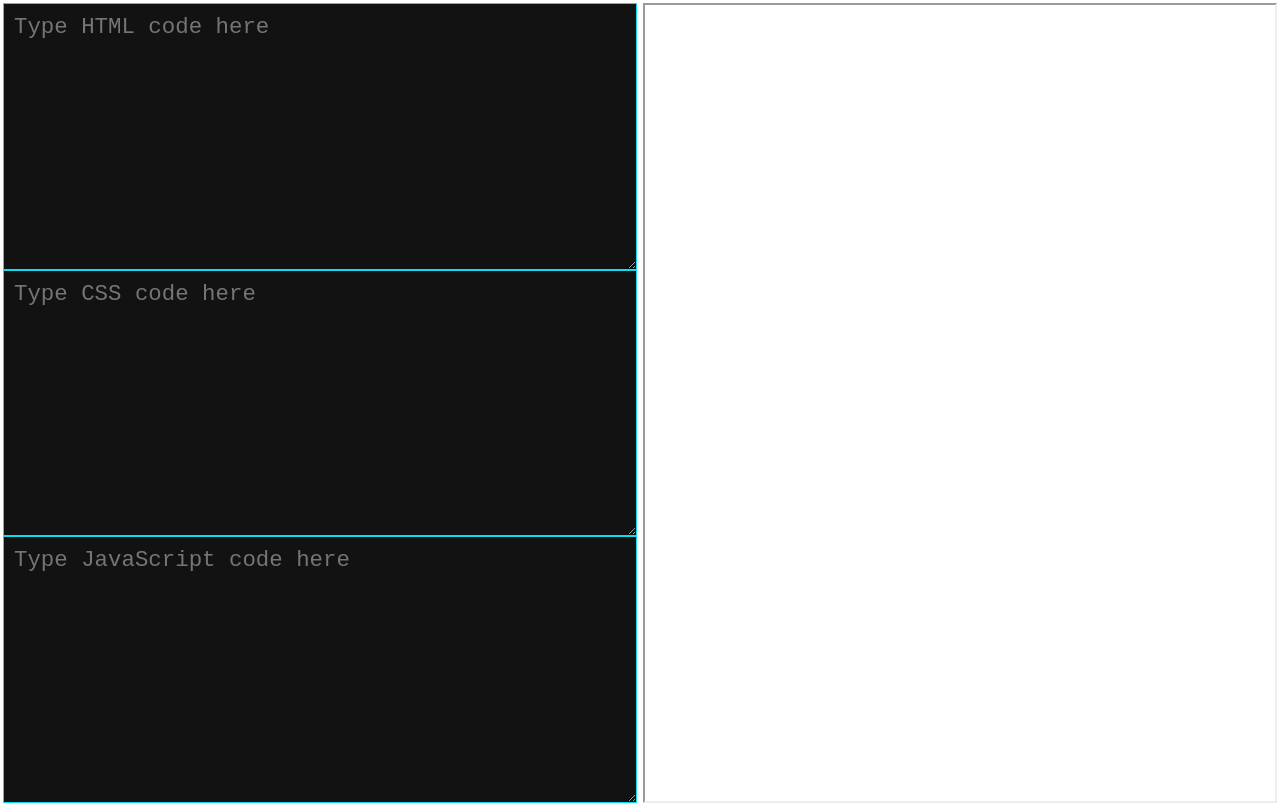
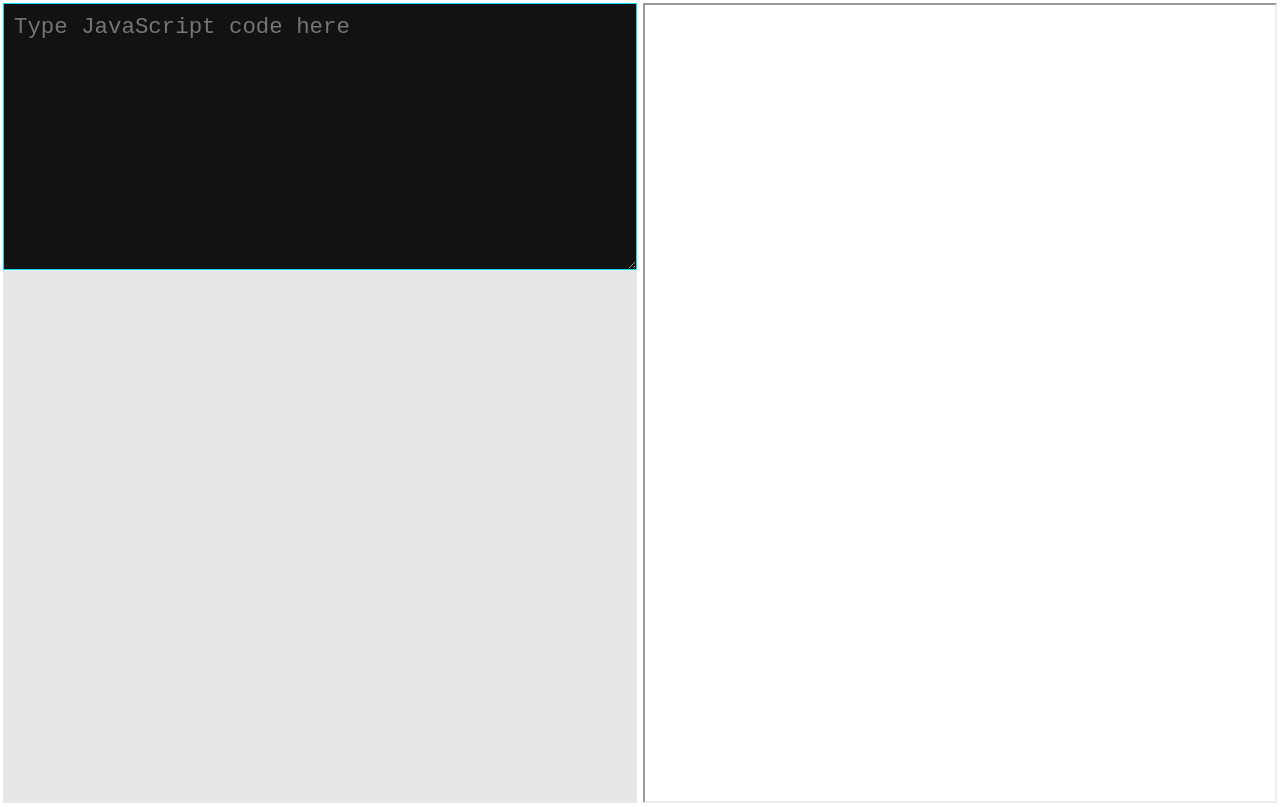
Before and after one commit to pritamdhar6468/code-editor, a plain HTML site: page index.html in a window 1280 px wide. Drawn offline with Linux system fonts and the light colour scheme.

Commit message:
Update index.html

```diff
--- a/index.html
+++ b/index.html
@@ -11,9 +11,9 @@
  <body>
     <div class="container split">
         <!-- Text area for Html Code  -->
-        <textarea id="htmlCode"  placeholder="Type HTML code here" spellcheck="false" oninput="update(0)" onkeydown="if(event.keyCode===9){var v=this.value,s=this.selectionStart,e=this.selectionEnd;this.value=v.substring(0, s)+'\t'+v.substring(e);this.selectionStart=this.selectionEnd=s+1;return false;}if(event.keyCode==8){update(1);}"></textarea>
+       <!-- <textarea id="htmlCode"  placeholder="Type HTML code here" spellcheck="false" oninput="update(0)" onkeydown="if(event.keyCode===9){var v=this.value,s=this.selectionStart,e=this.selectionEnd;this.value=v.substring(0, s)+'\t'+v.substring(e);this.selectionStart=this.selectionEnd=s+1;return false;}if(event.keyCode==8){update(1);}"></textarea> -->
         <!-- Text area for Css Code  -->
-        <textarea id="cssCode"  placeholder="Type CSS code here" spellcheck="false" oninput="update(0)" onkeydown="if(event.keyCode===9){var v=this.value,s=this.selectionStart,e=this.selectionEnd;this.value=v.substring(0, s)+'\t'+v.substring(e);this.selectionStart=this.selectionEnd=s+1;return false;}if(event.keyCode==8){update(1);}"></textarea>
+       <!-- <textarea id="cssCode"  placeholder="Type CSS code here" spellcheck="false" oninput="update(0)" onkeydown="if(event.keyCode===9){var v=this.value,s=this.selectionStart,e=this.selectionEnd;this.value=v.substring(0, s)+'\t'+v.substring(e);this.selectionStart=this.selectionEnd=s+1;return false;}if(event.keyCode==8){update(1);}"></textarea> -->
         <!-- Text area for Javascript Code  -->
         <textarea id="javascriptCode" spellcheck="false" placeholder="Type JavaScript code here" oninput="update(0)" onkeydown="if(event.keyCode===9){var v=this.value,s=this.selectionStart,e=this.selectionEnd;this.value=v.substring(0, s)+'\t'+v.substring(e);this.selectionStart=this.selectionEnd=s+1;return false;}if(event.keyCode==8){update(1);}"></textarea>
     </div>
```
